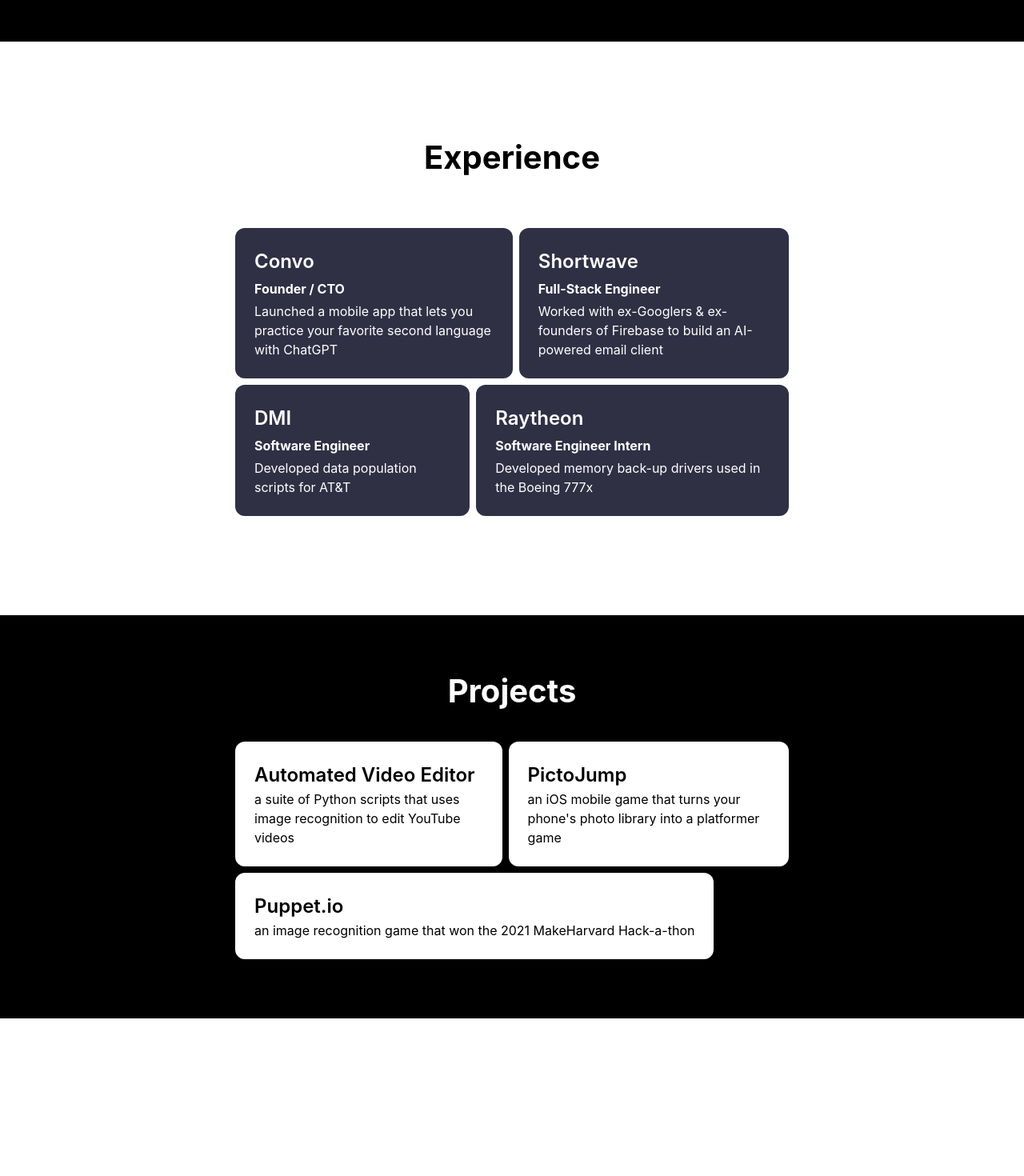
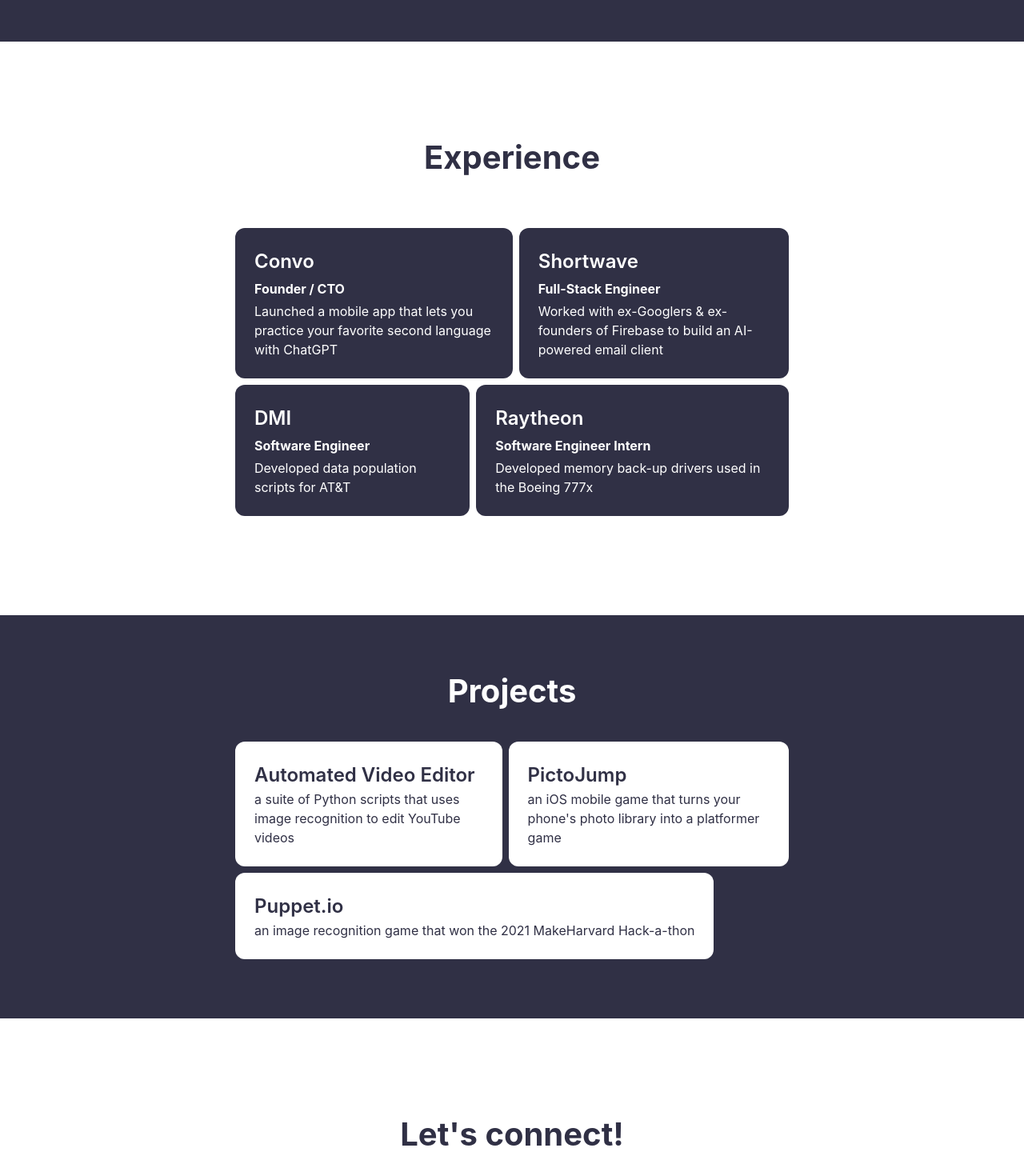
Before and after one commit to erictu22/erictu22.github.io, a React (Create React App) app: page /#/ in a window 1280 px wide. Shown: the part 464-1934 px from the top of the page at 80% size. Before the commit the page ends 1737 px from the top, so only its background shows below. Built offline with nearby package versions, Linux system fonts and the light colour scheme.

Commit message:
Adds a Work With Me section

```diff
--- a/src/components/cards.tsx
+++ b/src/components/cards.tsx
@@ -15,7 +15,7 @@
   padding: 24px;
   margin: 4px;
   background-color: ${({ theme }) => (theme === "dark" ? "#303045" : "white")};
-  color: ${({ theme }) => (theme === "dark" ? "white" : "black")};
+  color: ${({ theme }) => (theme === "dark" ? "white" : "#303045")};
   border-radius: 12px;
   width: ${({width}) => width}px;
 `;
--- a/src/components/typography.tsx
+++ b/src/components/typography.tsx
@@ -3,19 +3,21 @@
 interface TextProps {
     readonly align? : 'start' | 'center';
     readonly bold? : boolean;
+    readonly color? : string;
 }
 
 export const Title = styled.h1<TextProps>`
   margin: 0;
   font-size: 56px;
   text-align: ${({align}) => align};
+  color: ${({color}) => color};
 `;
 
 export const H2 = styled.h2<TextProps>`
   margin: 0;
   font-size: 40px;
   text-align: ${({align}) => align};
-
+  color: ${({color}) => color};
 `;
 
 export const H3 = styled.h3<TextProps>`
@@ -24,6 +26,7 @@
   font-weight: 600;
   text-align: ${({align}) => align};
   line-height: 36px;
+  color: ${({color}) => color};
 `;
 
 export const H4 = styled.h3<TextProps>`
@@ -31,6 +34,7 @@
   font-size: 20px;
   font-weight: 600;
   text-align: ${({align}) => align};
+  color: ${({color}) => color};
 `;
 
 export const P = styled.p<TextProps>`
--- a/src/pages/Home.tsx
+++ b/src/pages/Home.tsx
@@ -11,6 +11,7 @@
       <HeaderSection />
       <ExperienceSection />
       <ProjectSection/>
+      <WorkWithMeSection/>
     </div>
   );
 }
@@ -20,7 +21,7 @@
   const isMobileLayout = useIsMobileLayout();
 
   return (
-    <SectionWrapper background="black" color="white" spacing={headerSpacing}>
+    <SectionWrapper theme='dark' spacing={headerSpacing}>
       <FlexRow>
         {isMobileLayout ? null : (
           <CircleImage
@@ -64,7 +65,7 @@
   const cardTheme: Theme = "dark";
   const isMobileLayout = useIsMobileLayout();
   return (
-    <SectionWrapper background="white" color="black" spacing={spacing}>
+    <SectionWrapper theme='light' spacing={spacing}>
       <H2>Experience</H2>
       <FlexColumn style={{ width: isMobileLayout ? undefined : 700 }}>
         <FlexRow style={{ marginTop: spacing / 2 }} wrap={isMobileLayout}>
@@ -120,7 +121,7 @@
   const isMobileLayout = useIsMobileLayout();
 
   return (
-    <SectionWrapper background="black" color="white" spacing={spacing}>
+    <SectionWrapper theme='dark' spacing={spacing}>
       <H2>Projects</H2>
       <FlexColumn style={{ width: isMobileLayout ? undefined : 700 }}>
         <FlexRow style={{ marginTop: spacing / 2 , overflow: 'auto'}} wrap={isMobileLayout}>
@@ -150,10 +151,16 @@
   );
 };
 
+const WorkWithMeSection = () => {
+  const spacing = 120;
+  return <SectionWrapper theme='light' spacing={spacing}>
+    <H2>Let's connect!</H2>
+  </SectionWrapper>
+}
+
 const SectionWrapper: React.FC<{
   children?: ReactNode;
-  background: string;
-  color: string;
+  theme: Theme;
   spacing: number;
 }> = (props) => {
   return (
@@ -162,8 +169,8 @@
         alignItems: "center",
         paddingTop: props.spacing,
         paddingBottom: props.spacing,
-        backgroundColor: props.background,
-        color: props.color,
+        backgroundColor: props.theme === 'light' ? 'white' : '#303045',
+        color: props.theme === 'light' ? '#303045' : 'white'
       }}
     >
       {props.children}
```
